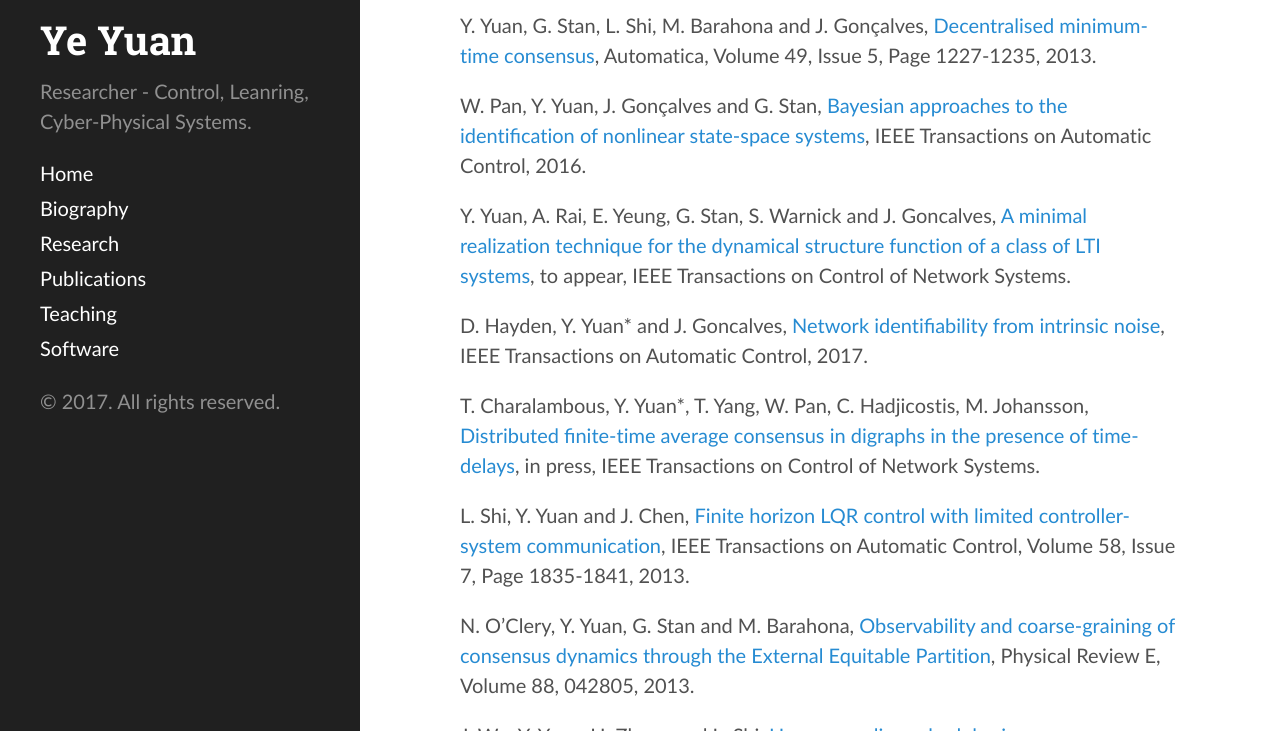
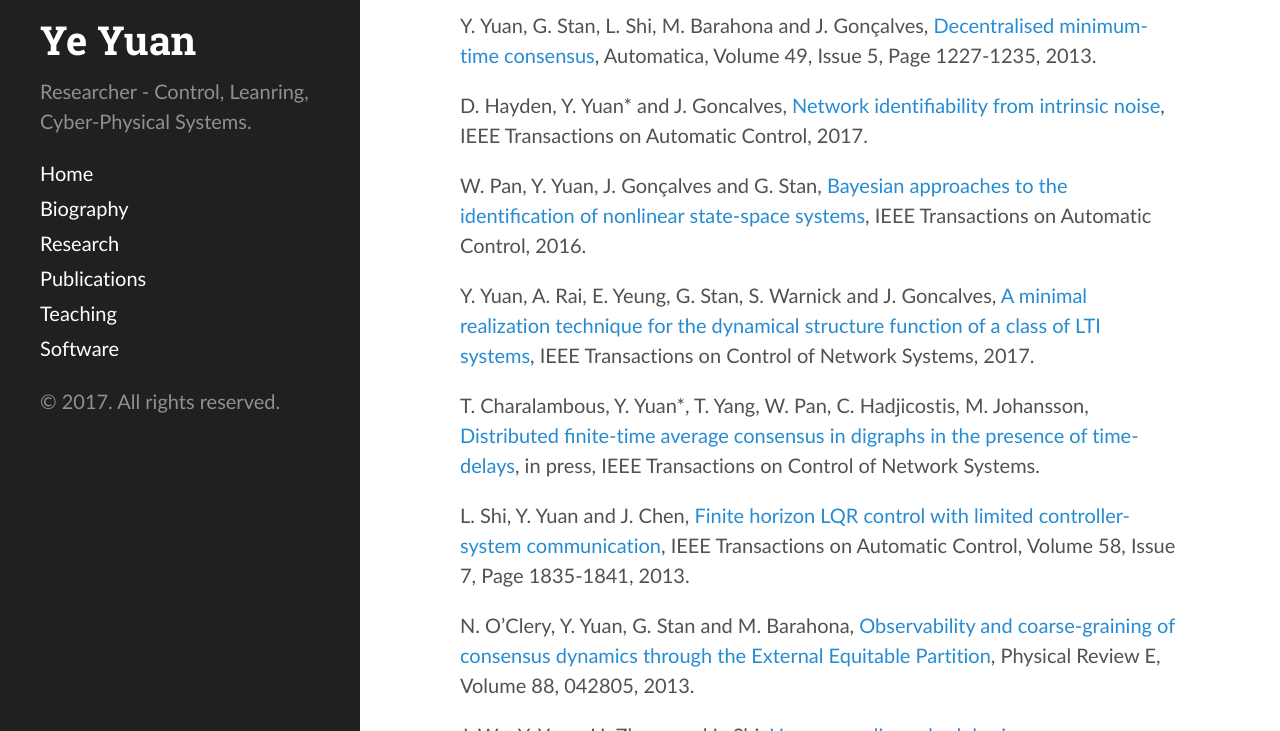
Before and after one commit to yy311/yy311.github.io, a Jekyll site: the page built from publication.md, in a window 1280 px wide and 900 px high, scrolled down 459 px, cut to the strip 169-900 px from the top of the window. Built offline with Jekyll 4.4.1, drawn with Linux system fonts in a browser that asks for light colours.

Commit message:
Update publication.md

```diff
--- a/publication.md
+++ b/publication.md
@@ -24,18 +24,17 @@ Y. Yuan, G. Stan, S. Warnick and J. Gonçalves , [Robust dynamical network stru
 
 Y. Yuan, G. Stan, L. Shi, M. Barahona and J. Gonçalves, [Decentralised minimum-time consensus](http://www.sciencedirect.com/science/article/pii/S0005109813000794), Automatica, Volume 49, Issue 5, Page 1227-1235, 2013.
 
+D. Hayden, Y. Yuan* and J. Goncalves, [Network identifiability from intrinsic noise](http://arxiv.org/abs/1310.0375), IEEE Transactions on Automatic Control, 2017.
+
 W. Pan, Y. Yuan, J. Gonçalves and G. Stan, [Bayesian approaches to the identification of nonlinear state-space systems](http://arxiv.org/pdf/1408.3549v5.pdf), IEEE Transactions on Automatic Control, 2016.
 
-Y. Yuan, A. Rai, E. Yeung, G. Stan, S. Warnick and J. Goncalves, [A minimal realization technique for the dynamical structure function of a class of LTI systems](http://arxiv.org/abs/1209.3808), to appear, IEEE Transactions on Control of Network Systems.
-
-D. Hayden, Y. Yuan* and J. Goncalves, [Network identifiability from intrinsic noise](http://arxiv.org/abs/1310.0375), IEEE Transactions on Automatic Control, 2017.
+Y. Yuan, A. Rai, E. Yeung, G. Stan, S. Warnick and J. Goncalves, [A minimal realization technique for the dynamical structure function of a class of LTI systems](http://arxiv.org/abs/1209.3808), IEEE Transactions on Control of Network Systems, 2017.
 
 T. Charalambous, Y. Yuan*, T. Yang, W. Pan, C. Hadjicostis, M. Johansson, [Distributed finite-time average consensus in digraphs in the presence of time-delays](http://ieeexplore.ieee.org/xpl/articleDetails.jsp?arnumber=7097006&punumber%3D6509490), in press, IEEE Transactions on Control of Network Systems.
 
 L. Shi, Y. Yuan and J. Chen, [Finite horizon LQR control with limited controller-system communication](http://ieeexplore.ieee.org/xpl/articleDetails.jsp?arnumber=6389717), IEEE Transactions on Automatic Control, Volume 58, Issue 7, Page 1835-1841, 2013.
 
 N. O’Clery, Y. Yuan, G. Stan and M. Barahona, [Observability and coarse-graining of consensus dynamics through the External Equitable Partition](http://scholar.harvard.edu/files/neaveoclery/files/pre2013.pdf?m=1384899642), Physical Review E, Volume 88, 042805, 2013.
-
 
 J. Wu, Y. Yuan, H. Zhang and L. Shi, [How can online schedules improve communication and estimation tradeoff?](http://ieeexplore.ieee.org/stamp/stamp.jsp?arnumber=6410050), IEEE Transactions on Signal Processing, Volume 61, Number 7, Page 1625-1631, 2013.
 
```
